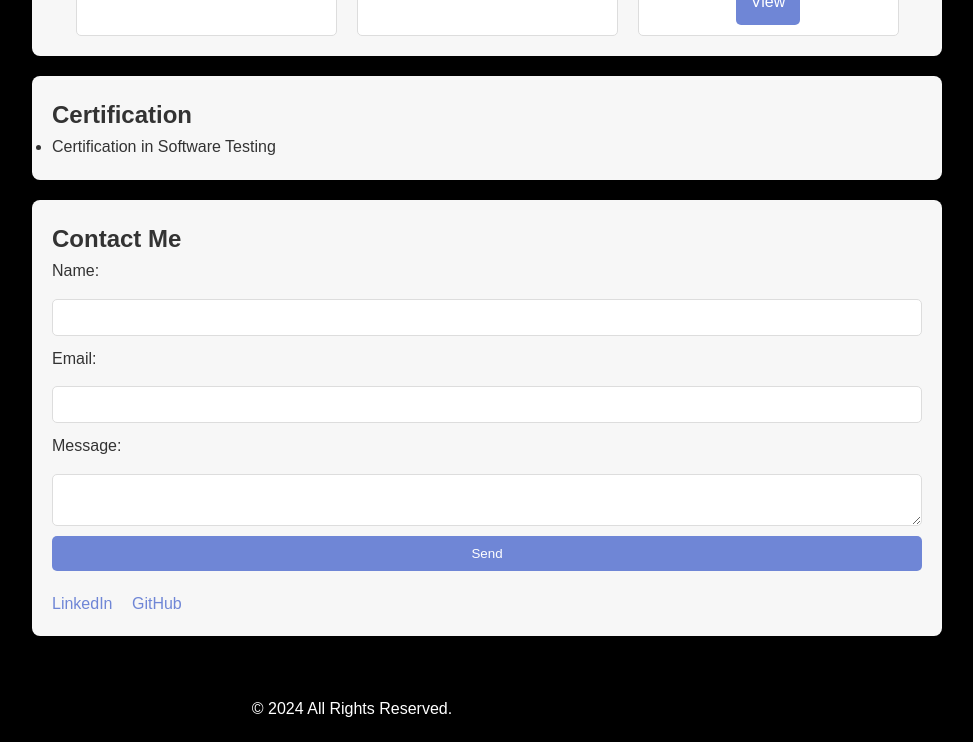
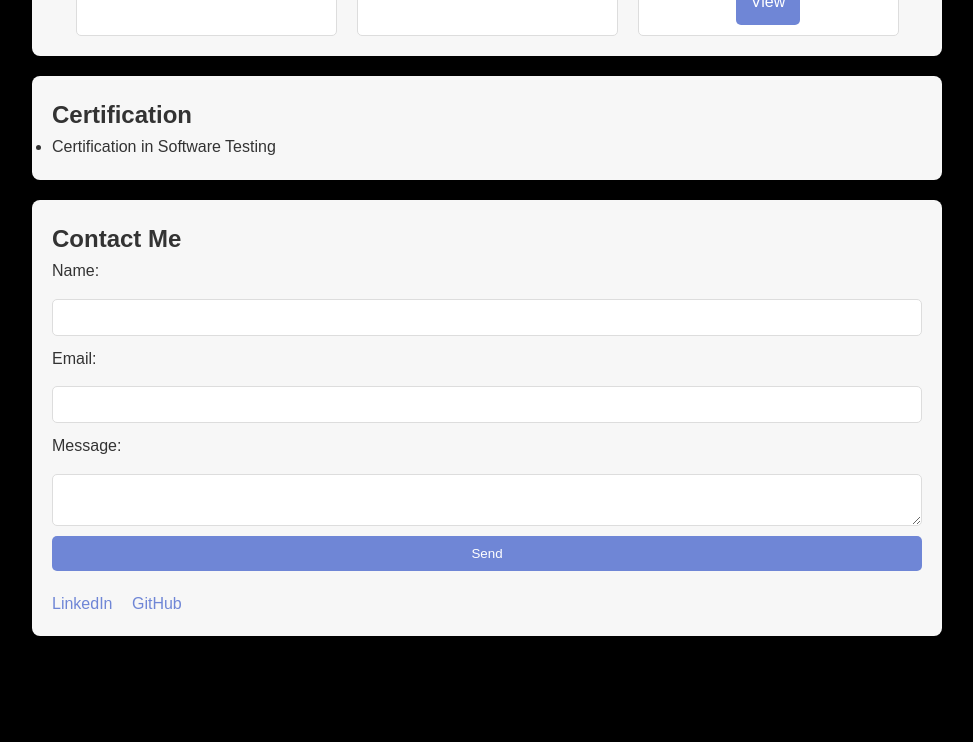
Before and after one commit to Anushams24/Portfolio, a plain HTML site: page index.html in a window 1280 px wide. Shown: the part 1187-1929 px from the top of the page, without its empty margins (288-1261 px from the left). After the commit the page ends 1903 px from the top, so only its background shows below. Drawn offline with Linux system fonts and the light colour scheme.

Commit message:
Update index.html

```diff
--- a/index.html
+++ b/index.html
@@ -95,7 +95,7 @@
     </div>
 
     <footer>
-        <p>&copy; 2024 All Rights Reserved.</p>
+
     </footer>
 </body>
 </html>
```
